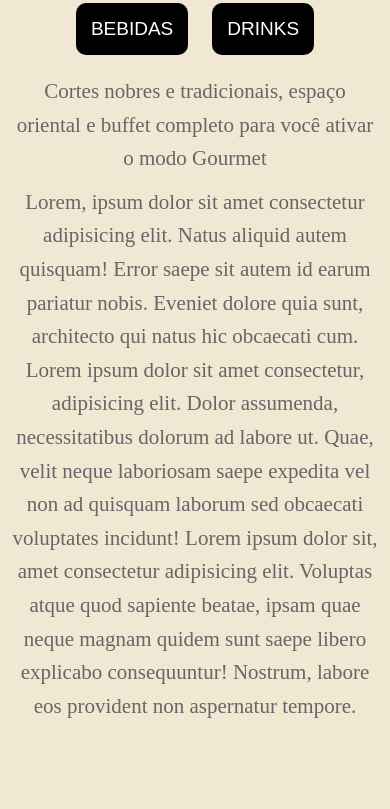
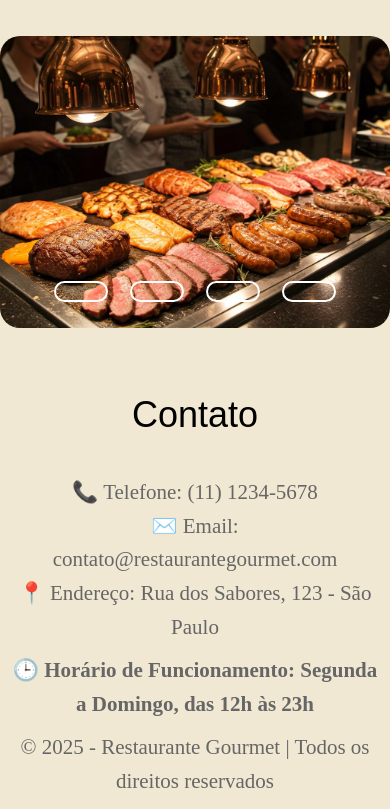
Before and after one commit to GustavoADSDev/restaurante, a plain HTML site: page menu-cardapio.html in a window 390 px wide. Shown: the part 425-1234 px from the top of the page. Before the commit the page ends 1158 px from the top, so only its background shows below. Drawn offline with Linux system fonts and the light colour scheme.

Commit message:
cardapio

```diff
--- a/menu-cardapio.html
+++ b/menu-cardapio.html
@@ -7,12 +7,16 @@
   <link rel="stylesheet" href="style.cardapio.css">
 </head>
 <body>
+
+  <!-- Cabeçalho -->
   <header>
     <h1><a href="index.html">Restaurante Gourmet</a></h1>
   </header>
 
+  <!-- Título do Cardápio -->
   <h1 id="cardapio">CARDÁPIO</h1>
 
+  <!-- Menu de categorias -->
   <div class="menu-comida">
     <a href="#"><input type="button" value="RODÍZIO" class="menu1 menu-selecionado" id="rodizioBtn"></a>
     <a href="#"><input type="button" value="BUFFET" class="menu2" id="buffetBtn"></a>
@@ -20,11 +24,14 @@
     <a href="#"><input type="button" value="DRINKS" class="menu4" id="bebidasBtn"></a>
   </div>
 
+  <!-- Descrição -->
   <p>Cortes nobres e tradicionais, espaço oriental e buffet completo para você ativar o modo Gourmet</p>
+
+  <!-- Botão para abrir menu lateral -->
   <label for="menu-recolhivel" class="menu-btn">☰</label>
-
   <input type="checkbox" id="menu-recolhivel">
 
+  <!-- Menu lateral -->
   <div class="menu">
     <label for="menu-recolhivel" class="fechar-menu">X</label>
     <ul>
@@ -35,21 +42,58 @@
     </ul>
   </div>
 
+  <!-- Área do slide -->
+  <div class="content">
+    <div class="slides">
 
-    <script>
-        document.addEventListener('DOMContentLoaded', function() {
-            const botoesMenu = document.querySelectorAll('.menu-comida input[type="button"]');
-            botoesMenu.forEach(botao => {
-                botao.addEventListener('click', function() {
-                    botoesMenu.forEach(btn => btn.classList.remove('menu-selecionado'));
-                    this.classList.add('menu-selecionado');
-                });
-            });
-        });
-    </script>
+      <!-- Botões dos slides -->
+      <input type="radio" name="slide" id="slide1" checked>
+      <input type="radio" name="slide" id="slide2">
+      <input type="radio" name="slide" id="slide3">
+      <input type="radio" name="slide" id="slide4">
 
-    <p>Lorem, ipsum dolor sit amet consectetur adipisicing elit. Natus aliquid autem quisquam! Error saepe sit autem id earum pariatur nobis. Eveniet dolore quia sunt, architecto qui natus hic obcaecati cum. Lorem ipsum dolor sit amet consectetur, adipisicing elit. Dolor assumenda, necessitatibus dolorum ad labore ut. Quae, velit neque laboriosam saepe expedita vel non ad quisquam laborum sed obcaecati voluptates incidunt!
-        Lorem ipsum dolor sit, amet consectetur adipisicing elit. Voluptas atque quod sapiente beatae, ipsam quae neque magnam quidem sunt saepe libero explicabo consequuntur! Nostrum, labore eos provident non aspernatur tempore.
+      <!-- Imagens dos slides -->
+      <div class="slide s1">
+        <img src="foto buffer/1.jpeg" alt="imagem 1" loading="lazy">
+      </div>
+
+      <div class="slide">
+        <img src="foto buffer/2.jpeg" alt="imagem 2" loading="lazy">
+      </div>
+
+      <div class="slide">
+        <img src="foto buffer/3.jpeg" alt="imagem 3" loading="lazy">
+      </div>
+
+      <div class="slide">
+        <img src="foto buffer/4.jpeg" alt="imagem 4" loading="lazy">
+      </div>
+
+      <!-- Navegação dos slides -->
+      <div class="navigation">
+        <label class="bar" for="slide1"></label>
+        <label class="bar" for="slide2"></label>
+        <label class="bar" for="slide3"></label>
+        <label class="bar" for="slide4"></label>
+      </div>
+    </div>
+  </div>
+
+  <!-- Seção de contato -->
+  <section id="contato">
+    <h1>Contato</h1>
+    <p>
+      📞 Telefone: (11) 1234-5678<br>
+      ✉️ Email: contato@restaurantegourmet.com<br>
+      📍 Endereço: Rua dos Sabores, 123 - São Paulo
     </p>
+    <p>🕒 <strong>Horário de Funcionamento: Segunda a Domingo, das 12h às 23h</strong></p>
+  </section>
+
+  <!-- Rodapé -->
+  <footer>
+    <p>&copy; 2025 - Restaurante Gourmet | Todos os direitos reservados</p>
+  </footer>
+
 </body>
 </html>
--- a/style.cardapio.css
+++ b/style.cardapio.css
@@ -2,6 +2,7 @@
 * {
   margin: 0;
   border: 0;
+  padding: 0;
 }
 
 body {
@@ -31,26 +32,26 @@ h1 {
   font-size: 36px;
 }
 
-/* Estilos do título do cardápio */
+/* Estilo específico para o título do cardápio */
 #cardapio {
   background-color: #5c5c5c;
   color: white;
-  margin: 30px ;
+  margin-top: 20px;
 }
 
-/* Estilos do botão selecionado no menu */
+/* Estilo do botão selecionado */
 .menu-selecionado {
   background-color: #deb27e !important;
   color: #fff !important;
 }
 
-/* Estilos do contêiner do menu de comida */
+/* Container dos botões do cardápio */
 .menu-comida {
   text-align: center;
   margin: auto;
 }
 
-/* Estilos dos botões do menu */
+/* Estilo dos botões */
 .menu1, .menu2, .menu3, .menu4 {
   color: white;
   background-color: black;
@@ -60,13 +61,13 @@ h1 {
   padding: 15px;
 }
 
-/* Estilos dos títulos H2 */
+/* Estilo dos títulos H2 */
 h2 {
   text-align: center;
   margin: 10px;
 }
 
-/* Estilos dos parágrafos */
+/* Estilo dos parágrafos */
 p {
   font-family: 'Lora', serif;
   font-size: 21px;
@@ -81,7 +82,7 @@ p {
   display: none;
 }
 
-/* Estilos do botão de abrir o menu */
+/* Botão para abrir o menu lateral */
 .menu-btn {
   position: fixed;
   top: 20px;
@@ -94,7 +95,7 @@ p {
   z-index: 9999;
 }
 
-/* Estilos do menu lateral */
+/* Menu lateral oculto */
 .menu {
   position: fixed;
   top: 0;
@@ -125,7 +126,7 @@ p {
   display: block;
 }
 
-/* Estilos do botão de fechar o menu */
+/* Botão para fechar o menu lateral */
 .fechar-menu {
   position: absolute;
   top: 15px;
@@ -135,7 +136,126 @@ p {
   color: white;
 }
 
-/* Mostrar o menu quando o checkbox estiver marcado */
+/* Mostra o menu lateral ao marcar o checkbox */
 #menu-recolhivel:checked + .menu {
   left: 0;
 }
+
+/* Container do slide */
+.content {
+  height: auto;
+  width: 100%;
+  max-width: 935px;
+  border-radius: 20px;
+  overflow: hidden;
+  margin: 50px auto;
+  position: relative;
+  overflow-x: hidden;
+}
+
+/* Navegação dos slides (bolinhas/barras) */
+.navigation {
+  position: absolute;
+  bottom: 40px;
+  left: 50%;
+  transform: translateX(-50%);
+  display: flex;
+  gap: 10px;
+}
+
+/* Estilo da barra de navegação */
+.bar {
+  width: 80px;
+  height: 17px;
+  border: 2px solid #fff;
+  margin: 6px;
+  border-radius: 20px;
+  cursor: pointer;
+  transition: .6s;
+}
+
+.bar:hover {
+  background-color: #fff;
+}
+
+/* Oculta os inputs de slide */
+input {
+  display: none;
+}
+
+/* Container geral dos slides */
+.slides {
+  display: flex;
+  width: 500%;
+  height: 100%;
+}
+
+/* Slide individual */
+.slide {
+  width: 20%;
+  transition: .16s;
+}
+
+.slide img {
+  width: 100%;
+  height: 100%;
+  object-fit: cover;
+}
+
+/* Posicionamento dos slides com radio button */
+#slide1:checked ~ .s1 {
+  margin-left: 0;
+}
+
+#slide2:checked ~ .s1 {
+  margin-left: -20%;
+}
+
+#slide3:checked ~ .s1 {
+  margin-left: -40%;
+}
+
+#slide4:checked ~ .s1 {
+  margin-left: -60%;
+}
+
+/* Responsividade para telas menores */
+@media (max-width: 768px) {
+  .content {
+    width: 100%;
+    top: 4px;
+    bottom: 80px;
+    aspect-ratio: 4 / 3;
+    margin: 40px auto;
+  }
+
+  .bar {
+    width: 50px;
+  }
+
+  #slide1:checked ~ .s1 {
+    margin-left: 0;
+  }
+
+  #slide2:checked ~ .s1 {
+    margin-left: -20%;
+  }
+
+  #slide3:checked ~ .s1 {
+    margin-left: -40%;
+  }
+
+  #slide4:checked ~ .s1 {
+    margin-left: -60%;
+  }
+
+  .navigation {
+    position: absolute;
+    bottom: 20px;
+    left: 50%;
+    transform: translateX(-50%);
+    display: flex;
+    gap: 10px;
+    z-index: 10;
+  }
+}
```
Also changed, not shown: foto buffer/1.jpeg (added), foto buffer/2.jpeg (added), foto buffer/3.jpeg (added), foto buffer/4.jpeg (added). Lines whose indentation alone changed are shown as unchanged.
